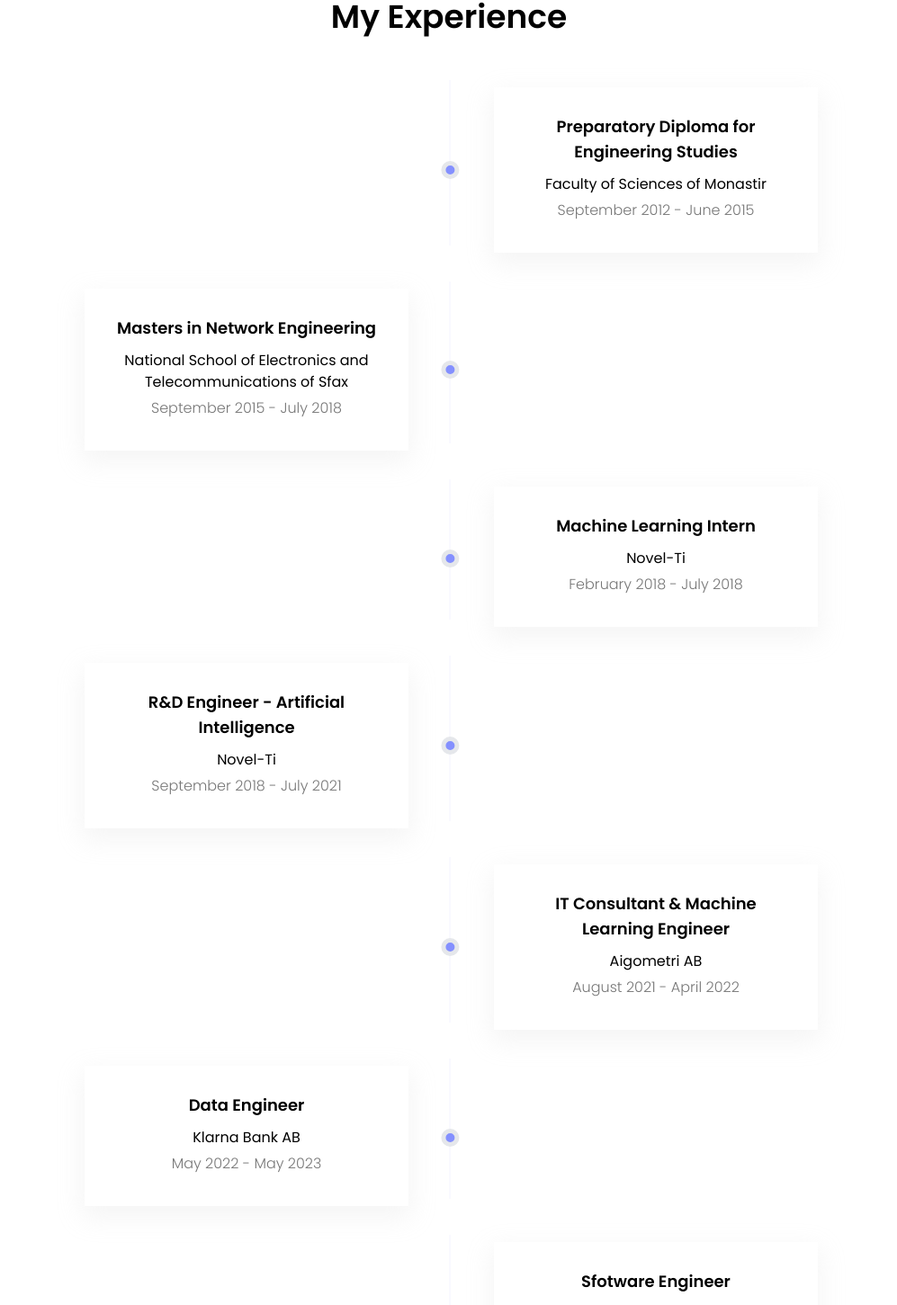
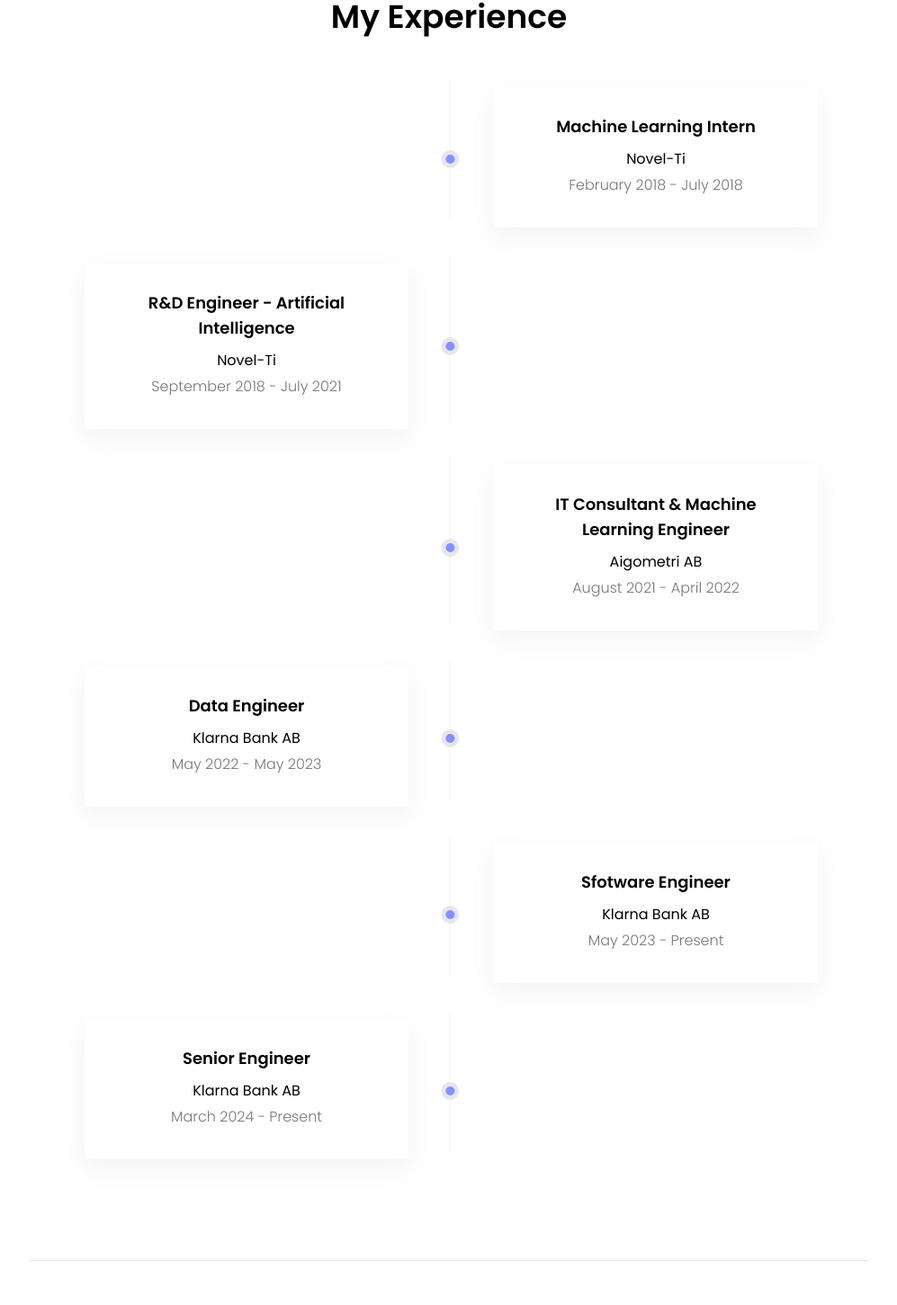
Before and after one commit to maky-hnou/portfolio-front, a Next.js app: page /about in a window 1280 px wide. Shown: the part 1098-2549 px from the top of the page at 90% size, without its empty margins (141-1138 px from the left). Built offline with nearby package versions, Linux system fonts and the light colour scheme.

Commit message:
Fix z-index and remove education from experience

```diff
--- a/src/components/Experience.js
+++ b/src/components/Experience.js
@@ -53,20 +53,6 @@ export default function Experience() {
   return (
     <ul className="m-0 p-0 list-none list-outside list-image-none box-border">
       <ExperienceItem
-        title="Preparatory Diploma for Engineering Studies"
-        institution="Faculty of Sciences of Monastir"
-        dateRange="September 2012 - June 2015"
-        position="odd:left-[50px]"
-        x_transition={50}
-      />
-      <ExperienceItem
-        title="Masters in Network Engineering"
-        institution="National School of Electronics and Telecommunications of Sfax"
-        dateRange="September 2015 - July 2018"
-        position="odd:-left-[405px]"
-        x_transition={-50}
-      />
-      <ExperienceItem
         title="Machine Learning Intern"
         institution="Novel-Ti"
         dateRange="February 2018 - July 2018"
@@ -101,6 +87,13 @@ export default function Experience() {
         position="odd:left-[50px]"
         x_transition={50}
       />
+      <ExperienceItem
+        title="Senior Engineer"
+        institution="Klarna Bank AB"
+        dateRange="March 2024 - Present"
+        position="odd:-left-[405px]"
+        x_transition={-50}
+      />
     </ul>
   );
 }
--- a/src/components/Footer.js
+++ b/src/components/Footer.js
@@ -4,9 +4,9 @@ import { EmailIcon, GitHubIcon, LinkedInIcon } from "./Icons";
 
 export default function Footer() {
   return (
-    <footer className="bg-black py-20 w-full h-auto">
-      <div className="flex flex-wrap border-box px-28 text-text_color text-base font-light justify-between lg:px-12 md:px-2 sm:px-20 sm:grid sm:justify-start">
-        <div className="mx-auto sm:mx-0 sm:pb-10">
+    <footer className="bg-black py-20 w-full h-auto z-[90]">
+      <div className="z-[90] flex flex-wrap border-box px-28 text-text_color text-base font-light justify-between lg:px-12 md:px-2 sm:px-20 sm:grid sm:justify-start">
+        <div className="mx-auto sm:mx-0 sm:pb-10 z-[90]">
           <h4 className="mb-6 text-white text-lg font-medium sm:mb-2">
             About This Page
           </h4>
@@ -24,7 +24,7 @@ export default function Footer() {
             Copyright &copy; {new Date().getFullYear()} All rights reserved.
           </p>
         </div>
-        <div className="mx-auto sm:mx-0 sm:pb-10">
+        <div className="mx-auto sm:mx-0 sm:pb-10 z-[90]">
           <h4 className="mb-6 text-white text-lg font-medium sm:mb-2">Contact</h4>
           <div className="flex items-center content-center">
             <Link href="mailto:haniyousfi@gmail.com">
@@ -33,7 +33,7 @@ export default function Footer() {
             <p className="m-auto ml-2">haniyousfi@gmail.com</p>
           </div>
         </div>
-        <div className="mx-auto sm:mx-0 sm:pb-10">
+        <div className="mx-auto sm:mx-0 sm:pb-10 z-[90]">
           <h4 className="mb-6 text-white text-lg font-medium sm:mb-2">Follow Me On</h4>
           <div className="flex items-center content-center -mt-3">
             <Link
--- a/src/components/NavBar.js
+++ b/src/components/NavBar.js
@@ -84,7 +84,7 @@ export default function NavBar() {
 
   return (
     <header
-      className={`w-full py-9 flex items-center justify-between fixed bg-white z-0 ${
+      className={`w-full py-9 flex items-center justify-between fixed bg-white z-[50] ${
         showShadow ? "shadow-[-21.213px_21.213px_30px_0px_#9e9e9e4d]" : ""
       }`}
     >
```
